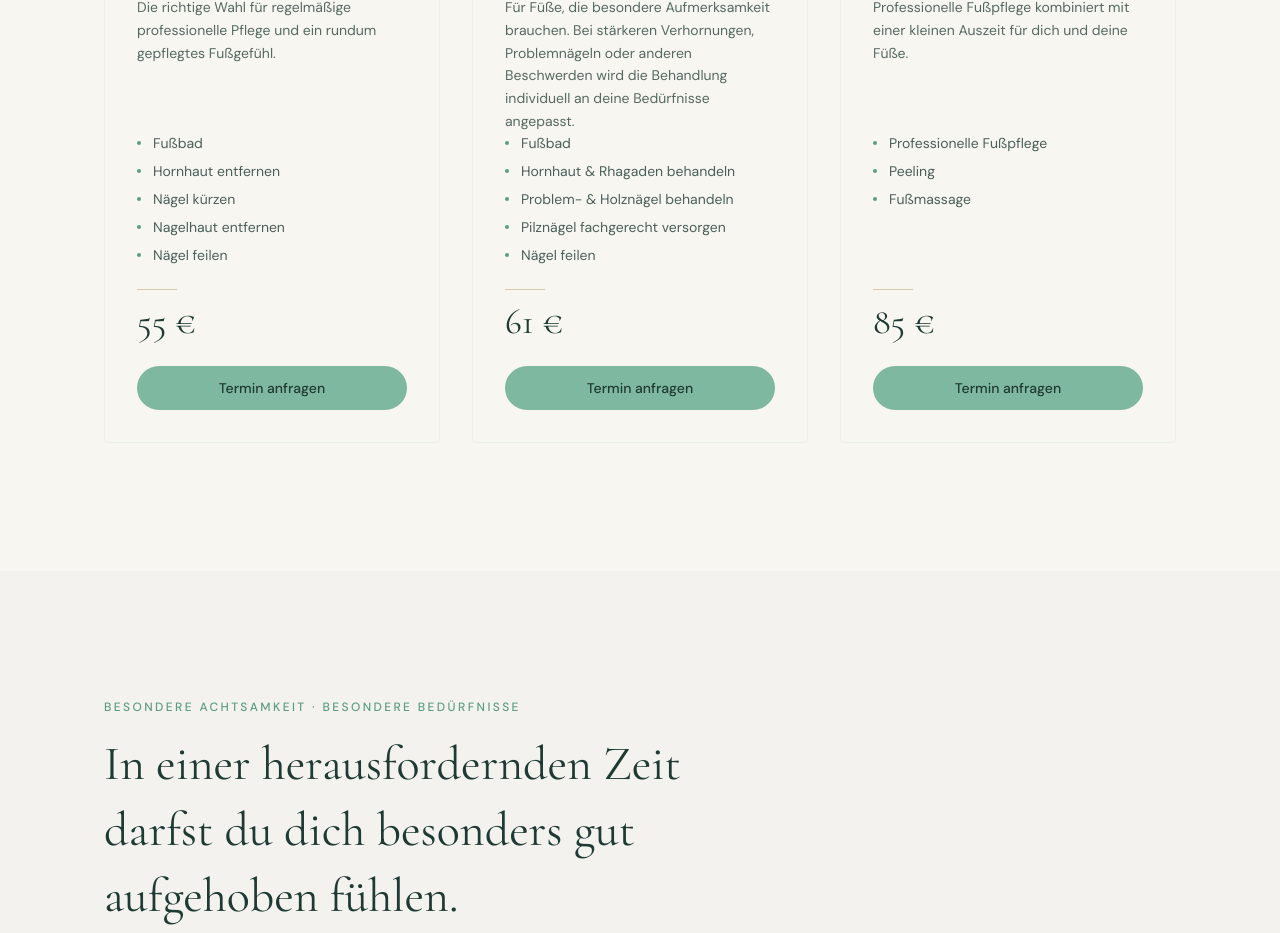
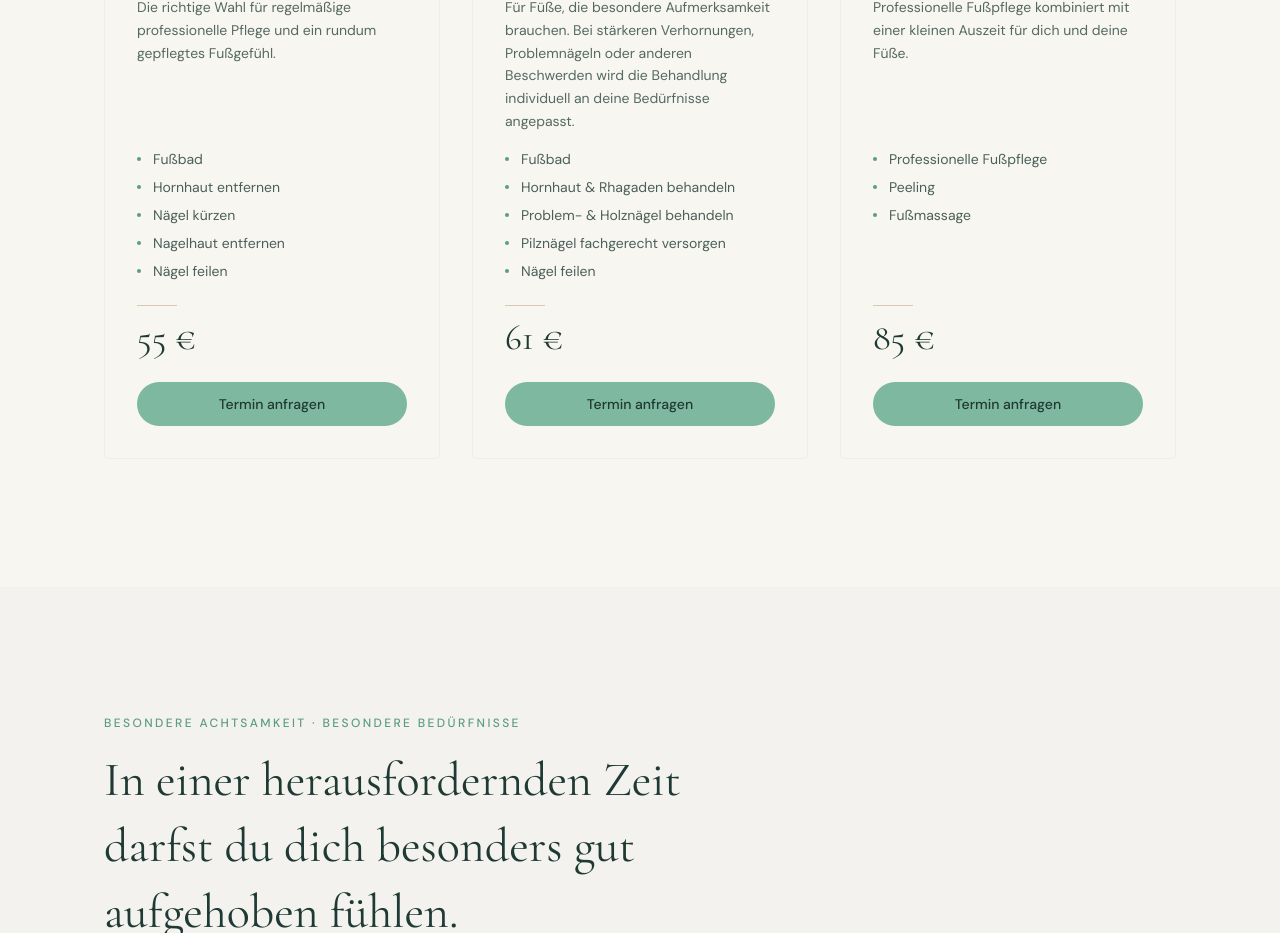
Before and after one commit to Javera-Studio/koerpergfueh, a Next.js app: page /fusspflege in a window 1280 px wide. Shown: the part 3480-4413 px from the top of the page. Built offline with nearby package versions, Linux system fonts and the light colour scheme; a web font is replaced by a local one.

Commit message:
Fusspflege: mehr Abstand zwischen Beschreibung und Leistungsliste

```diff
--- a/src/components/fusspflege/MainTreatments.tsx
+++ b/src/components/fusspflege/MainTreatments.tsx
@@ -32,7 +32,7 @@ export function FusspflegeMainTreatments() {
             </p>
 
             {treatment.includes.length > 0 && (
-              <ul className="mt-8 flex flex-col gap-2 lg:mt-0 lg:self-start">
+              <ul className="mt-10 flex flex-col gap-2 lg:mt-0 lg:self-start lg:pt-4">
                 {treatment.includes.map((item, index) => (
                   <li
                     key={item}
```
